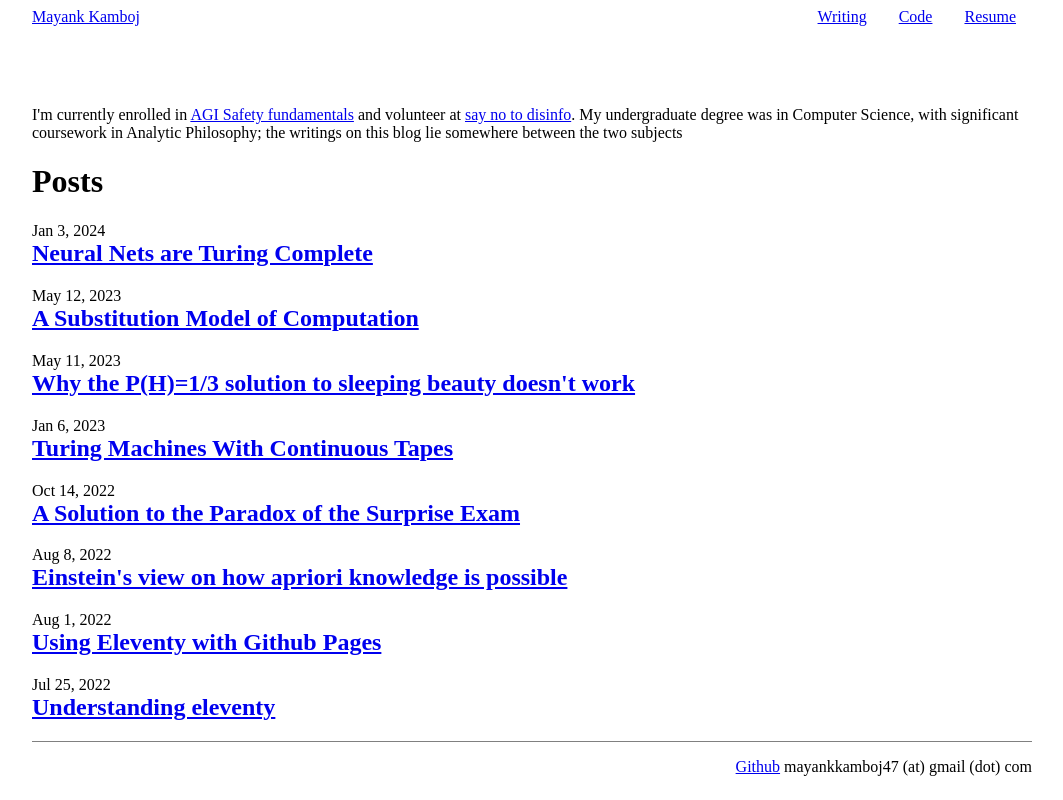
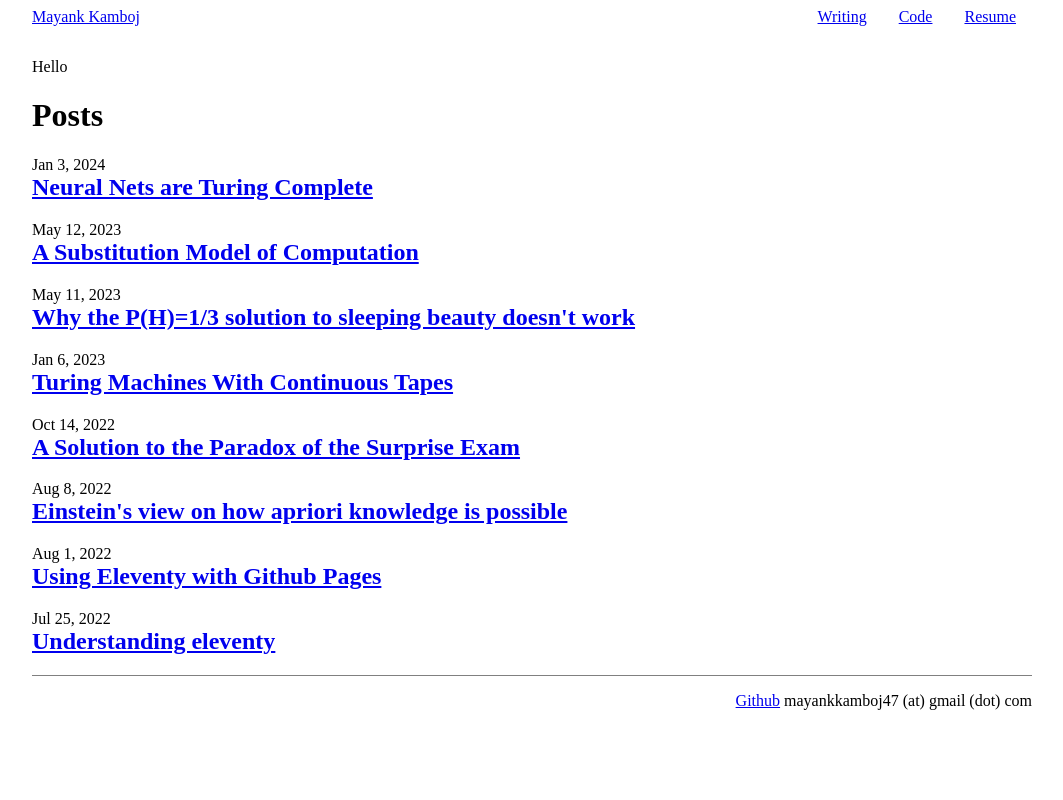
Before and after one commit to mayankkamboj47/mayankkamboj47.github.io, an Eleventy site: page index.md in a window 1280 px wide. Shown: the whole page, without its empty margins (108-1171 px from the left). Built offline with nearby package versions, Linux system fonts and the light colour scheme; Eleventy itself is replaced by a stand-in of ours; files that its build step writes are made by us from their sources.

Commit message:
Update index.md to change introductory content
Replaced introductory paragraph with a simple greeting.

```diff
--- a/index.md
+++ b/index.md
@@ -1,8 +1,7 @@
 ---
 layout : html
 ---
-<p style="padding:3rem 0 0 0">
-I'm currently enrolled in <a href="https://aisafetyfundamentals.com/">AGI Safety fundamentals</a> and volunteer at <a href="https://www.saynotodisinfo.com">say no to disinfo</a>. My undergraduate degree was in Computer Science, with significant coursework in Analytic Philosophy; the writings on this blog lie somewhere between the two subjects</p>
+<p>Hello</p>
 <h1> Posts </h1>
 
 {%- for post in collections.post reversed -%}
```
